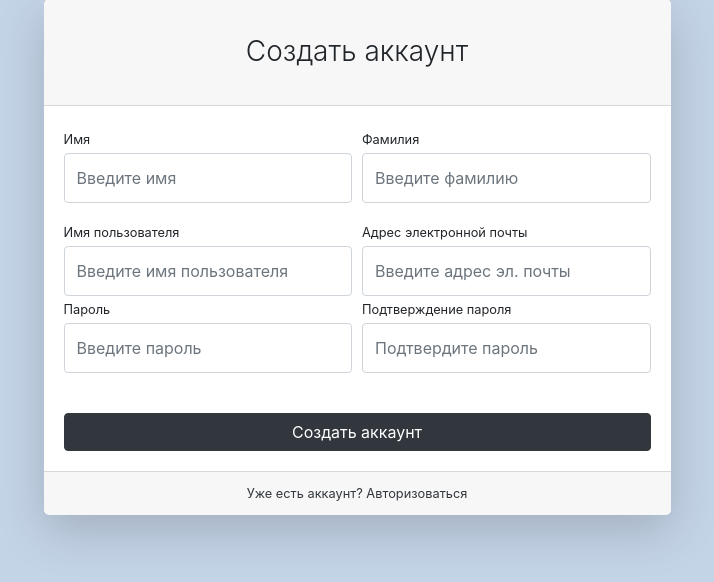
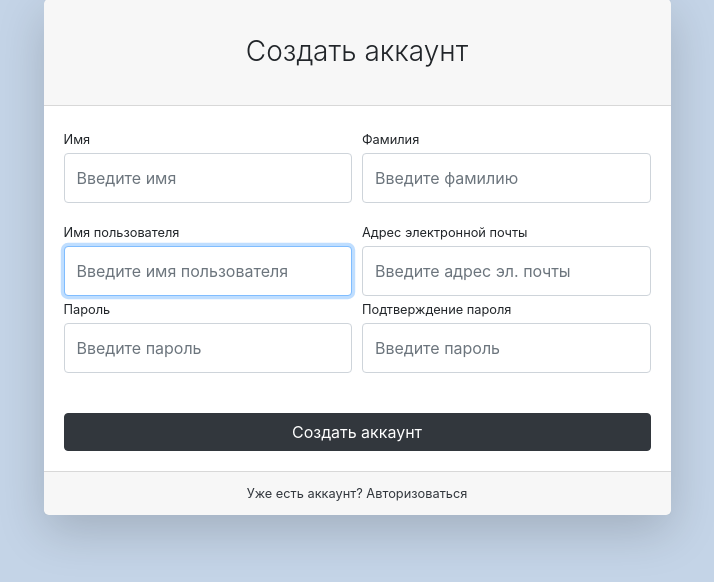
Before and after one commit to purkhanov/django-store, a Django app: page /users/registration in a window 1280 px wide. Shown: the part 149-731 px from the top of the page, without its empty margins (283-997 px from the left). Run offline with Django 4.2, Linux system fonts and the light colour scheme; some libraries are stand-ins or nearby versions.

Commit message:
created registration form

```diff
--- a/store/users/forms.py
+++ b/store/users/forms.py
@@ -1,11 +1,11 @@
 from django import forms
-from django.contrib.auth.forms import AuthenticationForm
+from django.contrib.auth.forms import AuthenticationForm, UserCreationForm
 
 from users.models import User
 
 
 class UserLoginForm(AuthenticationForm):
-    username = forms.CharField(widget=forms.TimeInput(attrs={
+    username = forms.CharField(widget=forms.TextInput(attrs={
         'class': 'form-control py-4',
         'placeholder': 'Введите имя пользователя'
     }))
@@ -17,3 +17,42 @@ class UserLoginForm(AuthenticationForm):
     class Meta:
         model = User
         fields = ('username', 'password')
+
+
+
+class UserRegistrationForm(UserCreationForm):
+    first_name = forms.CharField(widget=forms.TextInput(attrs={
+        'class': 'form-control py-4',
+        'placeholder': 'Введите имя'
+    }))
+    last_name = forms.CharField(widget=forms.TextInput(attrs={
+        'class': 'form-control py-4',
+        'placeholder': 'Введите фамилию'
+    }))
+    username = forms.CharField(widget=forms.TextInput(attrs={
+        'class': 'form-control py-4',
+        'placeholder': 'Введите имя пользователя'
+    }))
+    email = forms.CharField(widget=forms.EmailInput(attrs={
+        'class': 'form-control py-4',
+        'placeholder': 'Введите адрес эл. почты'
+    }))
+    password1 = forms.CharField(widget=forms.PasswordInput(attrs={
+        'class': 'form-control py-4',
+        'placeholder': 'Введите пароль'
+    }))
+    password2 = forms.CharField(widget=forms.PasswordInput(attrs={
+        'class': 'form-control py-4',
+        'placeholder': 'Введите пароль'
+    }))
+
+    class Meta:
+        model = User
+        fields = (
+            'first_name',
+            'last_name',
+            'username',
+            'email',
+            'password1',
+            'password2',
+        )
--- a/store/users/templates/users/registration.html
+++ b/store/users/templates/users/registration.html
@@ -16,42 +16,44 @@
               <h3 class="text-center font-weight-light my-4">Создать аккаунт</h3>
             </div>
             <div class="card-body">
-              <form>
+              <form action="{% url 'users:registration' %}" method="POST">
+              {% csrf_token %}
+
                 <div class="form-row">
                   <div class="col-md-6">
                     <div class="form-group">
-                      <label class="small mb-1" for="inputFirstName">Имя</label>
-                      <input class="form-control py-4" id="inputFirstName" type="text" placeholder="Введите имя"/>
+                      <label class="small mb-1" for="{{ form.first_name.id_for_label }}">Имя</label>
+                      {{ form.first_name }}
                     </div>
                   </div>
                   <div class="col-md-6">
                     <div class="form-group">
-                      <label class="small mb-1" for="inputLastName">Фамилия</label>
-                      <input class="form-control py-4" id="inputLastName" type="text" placeholder="Введите фамилию"/>
+                      <label class="small mb-1" for="{{ form.last_name.id_for_label }}">Фамилия</label>
+                      {{ form.last_name }}
                     </div>
                   </div>
                 </div>
                 <div class="form-row">
                   <div class="col-md-6">
-                    <label class="small mb-1" for="inputUsername">Имя пользователя</label>
-                    <input class="form-control py-4" id="inputUsername" type="text" aria-describedby="usernameHelp" placeholder="Введите имя пользователя"/>
+                    <label class="small mb-1" for="{{ form.username.id_for_label }}">Имя пользователя</label>
+                    {{ form.username }}
                   </div>
                   <div class="col-md-6">
-                    <label class="small mb-1" for="inputEmailAddress">Адрес электронной почты</label>
-                    <input class="form-control py-4" id="inputEmailAddress" type="email" aria-describedby="emailHelp" placeholder="Введите адрес эл. почты"/>
+                    <label class="small mb-1" for="{{ form.email.id_for_label }}">Адрес электронной почты</label>
+                    {{ form.email }}
                   </div>
                 </div>
                 <div class="form-row">
                   <div class="col-md-6">
                     <div class="form-group">
-                      <label class="small mb-1" for="inputPassword">Пароль</label>
-                      <input class="form-control py-4" id="inputPassword" type="password" placeholder="Введите пароль"/>
+                      <label class="small mb-1" for="{{ form.password1.id_for_label }}">Пароль</label>
+                      {{ form.password1 }}
                     </div>
                   </div>
                   <div class="col-md-6">
                     <div class="form-group">
-                      <label class="small mb-1" for="inputConfirmPassword">Подтверждение пароля</label>
-                      <input class="form-control py-4" id="inputConfirmPassword" type="password" placeholder="Подтвердите пароль"/>
+                      <label class="small mb-1" for="{{ form.password2.id_for_label }}">Подтверждение пароля</label>
+                      {{ form.password2 }}
                     </div>
                   </div>
                 </div>
--- a/store/users/views.py
+++ b/store/users/views.py
@@ -2,8 +2,7 @@ from django.shortcuts import render, HttpResponseRedirect
 from django.contrib import auth
 from django.urls import reverse
 
-from users.models import User
-from users.forms import UserLoginForm
+from users.forms import UserLoginForm, UserRegistrationForm
 
 
 def login(request):
@@ -25,4 +24,14 @@ def login(request):
 
 
 def registration(request):
-    return render(request, 'users/registration.html')
+    if request.method == 'POST':
+        form = UserRegistrationForm(data = request.POST)
+        if form.is_valid():
+            print("porm is valid")
+            form.save()
+            return HttpResponseRedirect(reverse("users:login"))
+    else:
+        form = UserRegistrationForm()
+
+    context = {'form': form }
+    return render(request, 'users/registration.html', context)
```
